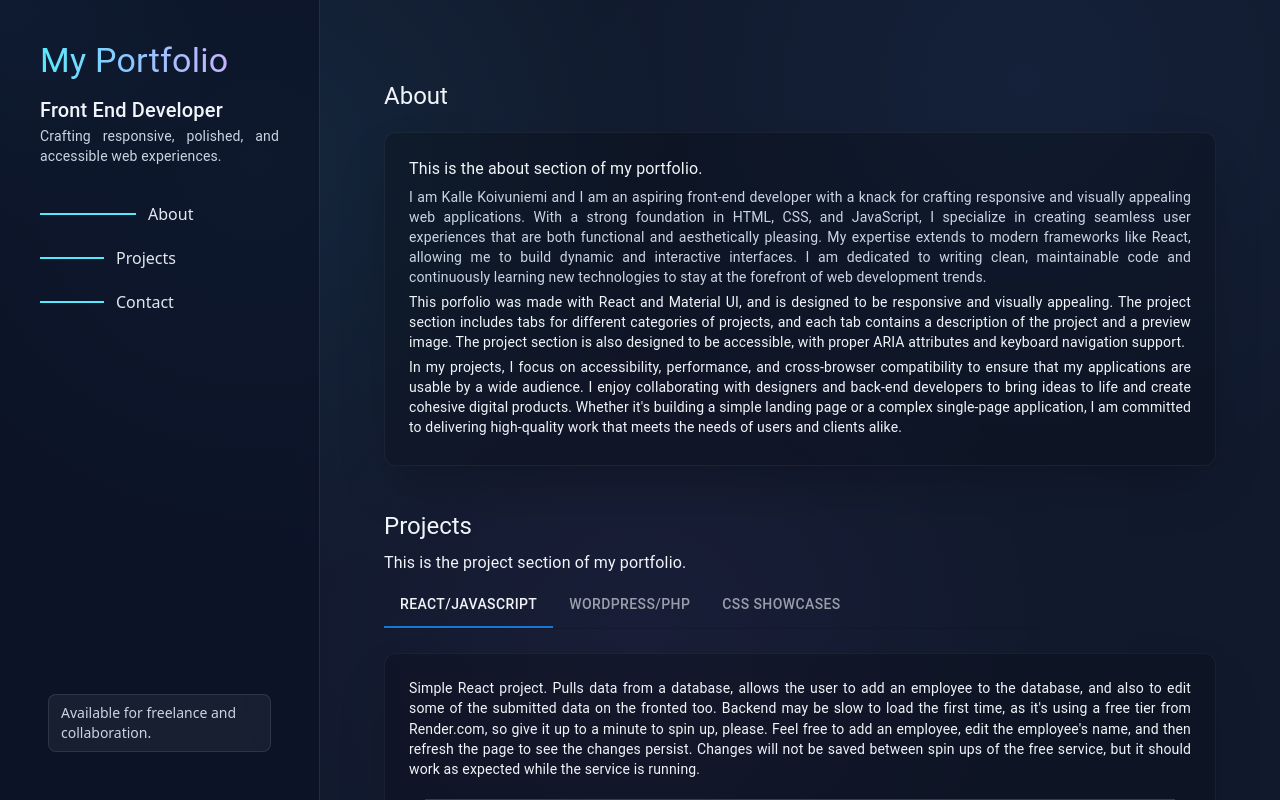
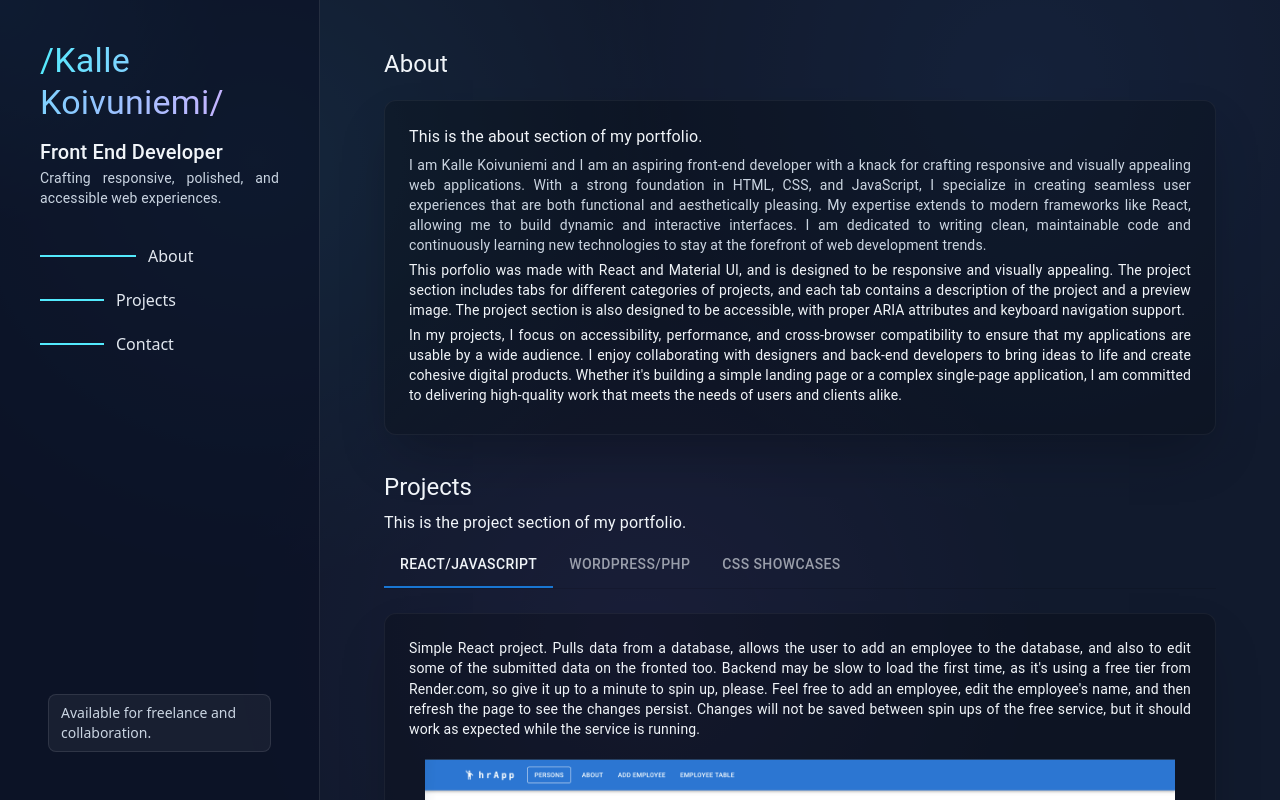
Before and after one commit to kmk9000/portfolio.v2, a React (Vite) app: page / in a window 1280 px wide. Built offline with nearby package versions, Linux system fonts and the light colour scheme.

Commit message:
refactor card component + minor stlyings

```diff
--- a/src/components/Header.jsx
+++ b/src/components/Header.jsx
@@ -49,7 +49,7 @@ export default function Header({ activeSection, setActiveSection }) {
             href="#about"
             className="bg-linear-to-r from-cyan-300 via-blue-300 to-violet-300 bg-clip-text text-transparent"
           >
-            My Portfolio
+            {"/"}Kalle Koivuniemi{"/"}
           </a>
         </Typography>
         <TitleAnimation
--- a/src/components/Main.jsx
+++ b/src/components/Main.jsx
@@ -1,5 +1,6 @@
 import Typography from "@mui/material/Typography";
 import Projects from "./Projects";
+import PortfolioCard from "./PortfolioCard";
 
 export default function Main() {
   return (
@@ -10,13 +11,13 @@ export default function Main() {
       <Typography
         id="about"
         variant="h5"
-        sx={{ mt: 4, mb: 1, scrollMarginTop: "150px" }}
+        sx={{ mx: "auto", scrollMarginTop: "150px" }}
         gutterBottom
       >
         About
       </Typography>
       <div className="py-3">
-        <div className="rounded-xl border border-white/5 bg-black/20 p-6 shadow-2xl">
+        <PortfolioCard>
           <Typography variant="body1" gutterBottom>
             This is the about section of my portfolio.
           </Typography>
@@ -48,14 +49,14 @@ export default function Main() {
             complex single-page application, I am committed to delivering
             high-quality work that meets the needs of users and clients alike.
           </Typography>
-        </div>
+        </PortfolioCard>
       </div>
       <Projects />
-      <Typography id="contact" variant="h5" gutterBottom mt={6} mb={1}>
+      <Typography id="contact" variant="h5" gutterBottom>
         Contact
       </Typography>
       <div className="py-3">
-        <div className="rounded-xl border border-white/5 bg-black/20 p-6 shadow-2xl">
+        <PortfolioCard>
           <Typography variant="body1" gutterBottom>
             This is the contact section of my portfolio.
           </Typography>
@@ -80,7 +81,7 @@ export default function Main() {
             </a>
             , where you can find more of my projects and code samples.
           </Typography>
-        </div>
+        </PortfolioCard>
       </div>
     </div>
   );
--- /dev/null
+++ b/src/components/PortfolioCard.jsx
@@ -0,0 +1,13 @@
+import PropTypes from "prop-types";
+
+export default function PortfolioCard({ children }) {
+  return (
+    <div className="rounded-xl border border-white/5 bg-black/20 p-6 shadow-2xl">
+      {children}
+    </div>
+  );
+}
+
+PortfolioCard.propTypes = {
+  children: PropTypes.node,
+};
--- a/src/components/Projects.jsx
+++ b/src/components/Projects.jsx
@@ -7,6 +7,7 @@ import PropTypes from "prop-types";
 import hrPreview from "../assets/hrapp-preview.png";
 import abcsMediaPreview from "../assets/abcs-media-preview.png";
 import frontendPreview1 from "../assets/frontend-mentor-order.png";
+import PortfolioCard from "./PortfolioCard";
 
 export default function Projects() {
   const [value, setValue] = useState(0);
@@ -44,7 +45,7 @@ export default function Projects() {
   }
   return (
     <div className="z-0">
-      <Typography id="projects" variant="h5" gutterBottom mt={4}>
+      <Typography id="projects" variant="h5" gutterBottom mt={3} mb={1}>
         Projects
       </Typography>
       <Typography variant="body1" gutterBottom>
@@ -65,7 +66,7 @@ export default function Projects() {
           </Tabs>
         </Box>
         <CustomTabPanel value={value} index={0}>
-          <div className="rounded-xl border border-white/5 bg-black/20 p-6 shadow-2xl">
+          <PortfolioCard>
             <Typography variant="body2" gutterBottom>
               Simple React project. Pulls data from a database, allows the user
               to add an employee to the database, and also to edit some of the
@@ -106,10 +107,10 @@ export default function Projects() {
               components for styling and layout, as well as best practices for
               organizing a React application.
             </Typography>
-          </div>
+          </PortfolioCard>
         </CustomTabPanel>
         <CustomTabPanel value={value} index={1}>
-          <div className="rounded-xl border border-white/5 bg-black/20 p-6 shadow-2xl">
+          <PortfolioCard>
             <Typography variant="body2" gutterBottom>
               Practice project for recreating a WordPress site with a custom
               theme. All credit to the original creators of the site, Alfons Oy,
@@ -137,10 +138,10 @@ export default function Projects() {
                 />
               </a>{" "}
             </Typography>
-          </div>
+          </PortfolioCard>
         </CustomTabPanel>
         <CustomTabPanel value={value} index={2}>
-          <div className="rounded-xl border border-white/5 bg-black/20 p-6 shadow-2xl">
+          <PortfolioCard>
             <Typography variant="body2" gutterBottom>
               CSS showcase work focused on layout, typography, and spacing.
             </Typography>
@@ -165,7 +166,7 @@ export default function Projects() {
                 className="mx-auto block h-140 w-120 rounded-lg object-cover p-4"
               />
             </Typography>
-          </div>
+          </PortfolioCard>
         </CustomTabPanel>
       </Box>
     </div>
```
